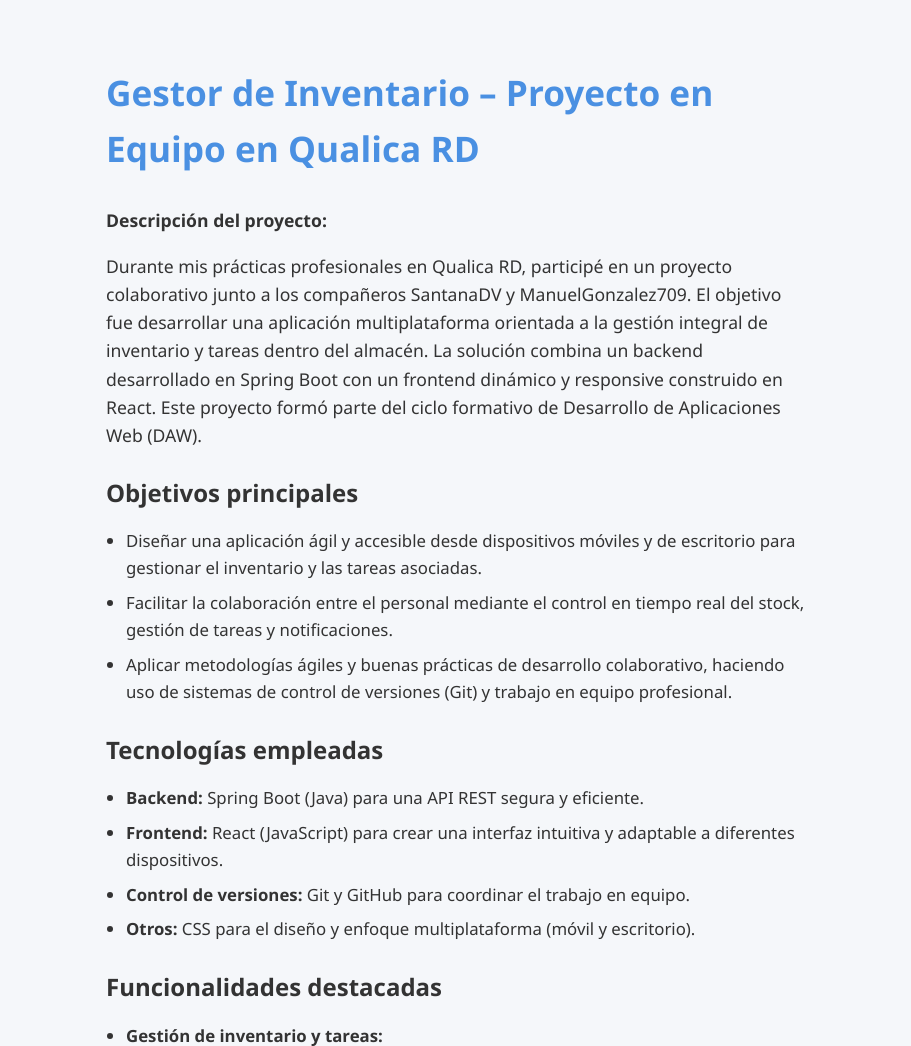
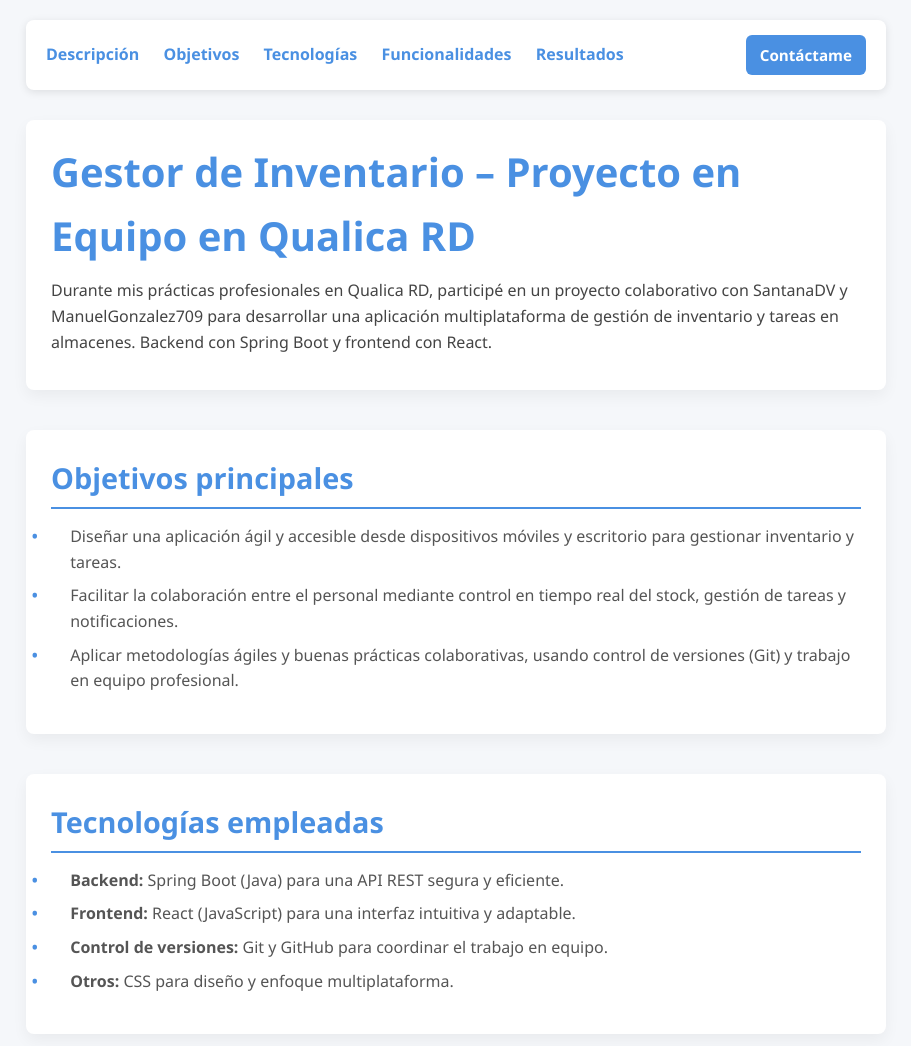
Before and after one commit to rafaRM002/rafaRM002.github.io, a plain HTML site: page projects/project-2/index.html in a window 1280 px wide. Shown: the top 1046 px of the page, without its empty margins (184-1095 px from the left). Drawn offline with Linux system fonts and the light colour scheme.

Commit message:
Update index.html

```diff
--- a/projects/project-2/index.html
+++ b/projects/project-2/index.html
@@ -5,38 +5,141 @@
   <meta name="viewport" content="width=device-width, initial-scale=1" />
   <title>Gestor de Inventario – Qualica RD</title>
   <style>
+    /* Mismo estilo base y nav como en el anterior para coherencia */
+
+    * {
+      margin: 0;
+      padding: 0;
+      box-sizing: border-box;
+    }
+
     body {
       font-family: 'Segoe UI', Tahoma, Geneva, Verdana, sans-serif;
-      max-width: 700px;
-      margin: auto;
-      padding: 40px 20px;
       background: #f5f7fa;
       color: #333;
       line-height: 1.6;
+      padding: 20px;
+      max-width: 900px;
+      margin: auto;
     }
-    h1 {
+
+    nav {
+      display: flex;
+      justify-content: space-between;
+      align-items: center;
+      background: white;
+      padding: 15px 20px;
+      box-shadow: 0 2px 8px rgb(0 0 0 / 0.1);
+      border-radius: 8px;
+      margin-bottom: 30px;
+      position: sticky;
+      top: 0;
+      z-index: 10;
+    }
+
+    nav .nav-links a {
+      margin-right: 20px;
+      font-weight: 600;
       color: #4a90e2;
-      margin-bottom: 30px;
-      font-size: 2.2rem;
+      text-decoration: none;
+      font-size: 1rem;
+      transition: color 0.3s ease;
     }
-    h2 {
-      color: #333;
-      margin-top: 25px;
+
+    nav .nav-links a:hover {
+      text-decoration: underline;
+      color: #3567c2;
+    }
+
+    nav .nav-contact-btn {
+      background-color: #4a90e2;
+      color: white;
+      padding: 8px 14px;
+      border-radius: 6px;
+      font-weight: 600;
+      text-decoration: none;
+      font-size: 0.95rem;
+      transition: background-color 0.3s ease;
+    }
+
+    nav .nav-contact-btn:hover {
+      background-color: #3a78cc;
+    }
+
+    header {
+      margin-bottom: 40px;
+      background: white;
+      padding: 20px 25px;
+      border-radius: 8px;
+      box-shadow: 0 6px 15px rgba(0,0,0,0.05);
+    }
+
+    header h1 {
+      font-size: 2.5rem;
+      color: #4a90e2;
+      margin-bottom: 10px;
+    }
+
+    section {
+      background: white;
+      padding: 25px;
+      border-radius: 8px;
+      box-shadow: 0 6px 15px rgba(0,0,0,0.05);
+      margin-bottom: 40px;
+    }
+
+    section h2 {
+      color: #4a90e2;
+      font-weight: 700;
       margin-bottom: 15px;
-      font-size: 1.5rem;
+      font-size: 1.8rem;
+      border-bottom: 2px solid #4a90e2;
+      padding-bottom: 6px;
     }
-    p {
-      font-size: 1.1rem;
+
+    p, ul {
+      font-size: 1rem;
+      color: #444;
       margin-bottom: 15px;
     }
+
     ul {
-      margin-bottom: 20px;
-      padding-left: 20px;
+      list-style: none;
+      padding-left: 0;
     }
-    li {
+
+    ul li {
+      padding-left: 1.2em;
+      text-indent: -1.2em;
       margin-bottom: 8px;
-      font-size: 1.05rem;
+      color: #555;
     }
+
+    ul li::before {
+      content: "•";
+      color: #4a90e2;
+      font-weight: bold;
+      display: inline-block;
+      width: 1.2em;
+    }
+
+    ul ul li {
+      font-weight: normal;
+      color: #666;
+      margin-bottom: 5px;
+    }
+
+    ul ul li::before {
+      content: "◦";
+      color: #7ab4f8;
+      width: 1.2em;
+    }
+
+    em {
+      color: #666;
+      font-size: 0.9rem;
+    }
+
     a.back-link {
       display: inline-block;
       margin-top: 40px;
@@ -44,35 +147,71 @@
       text-decoration: none;
       font-weight: 600;
       font-size: 1rem;
+      transition: color 0.3s ease;
     }
+
     a.back-link:hover {
       text-decoration: underline;
+      color: #3567c2;
+    }
+
+    /* Responsive */
+    @media (max-width: 600px) {
+      nav {
+        flex-direction: column;
+        gap: 10px;
+        padding: 10px 20px;
+      }
+      nav .nav-links {
+        display: flex;
+        flex-wrap: wrap;
+        justify-content: center;
+        gap: 15px;
+      }
+      nav .nav-contact-btn {
+        align-self: center;
+      }
     }
   </style>
 </head>
 <body>
+
+<nav>
+  <div class="nav-links">
+    <a href="#descripcion">Descripción</a>
+    <a href="#objetivos">Objetivos</a>
+    <a href="#tecnologias">Tecnologías</a>
+    <a href="#funcionalidades">Funcionalidades</a>
+    <a href="#resultados">Resultados</a>
+  </div>
+  <a href="mailto:rafaelrodriguezmengual@gmail.com" class="nav-contact-btn">Contáctame</a>
+</nav>
+
+<header id="descripcion">
   <h1>Gestor de Inventario – Proyecto en Equipo en Qualica RD</h1>
+  <p>Durante mis prácticas profesionales en Qualica RD, participé en un proyecto colaborativo con SantanaDV y ManuelGonzalez709 para desarrollar una aplicación multiplataforma de gestión de inventario y tareas en almacenes. Backend con Spring Boot y frontend con React.</p>
+</header>
 
-  <p><strong>Descripción del proyecto:</strong></p>
-  <p>
-    Durante mis prácticas profesionales en Qualica RD, participé en un proyecto colaborativo junto a los compañeros SantanaDV y ManuelGonzalez709. El objetivo fue desarrollar una aplicación multiplataforma orientada a la gestión integral de inventario y tareas dentro del almacén. La solución combina un backend desarrollado en Spring Boot con un frontend dinámico y responsive construido en React. Este proyecto formó parte del ciclo formativo de Desarrollo de Aplicaciones Web (DAW).
-  </p>
-
+<section id="objetivos">
   <h2>Objetivos principales</h2>
   <ul>
-    <li>Diseñar una aplicación ágil y accesible desde dispositivos móviles y de escritorio para gestionar el inventario y las tareas asociadas.</li>
-    <li>Facilitar la colaboración entre el personal mediante el control en tiempo real del stock, gestión de tareas y notificaciones.</li>
-    <li>Aplicar metodologías ágiles y buenas prácticas de desarrollo colaborativo, haciendo uso de sistemas de control de versiones (Git) y trabajo en equipo profesional.</li>
+    <li>Diseñar una aplicación ágil y accesible desde dispositivos móviles y escritorio para gestionar inventario y tareas.</li>
+    <li>Facilitar la colaboración entre el personal mediante control en tiempo real del stock, gestión de tareas y notificaciones.</li>
+    <li>Aplicar metodologías ágiles y buenas prácticas colaborativas, usando control de versiones (Git) y trabajo en equipo profesional.</li>
   </ul>
+</section>
 
+<section id="tecnologias">
   <h2>Tecnologías empleadas</h2>
   <ul>
     <li><strong>Backend:</strong> Spring Boot (Java) para una API REST segura y eficiente.</li>
-    <li><strong>Frontend:</strong> React (JavaScript) para crear una interfaz intuitiva y adaptable a diferentes dispositivos.</li>
+    <li><strong>Frontend:</strong> React (JavaScript) para una interfaz intuitiva y adaptable.</li>
     <li><strong>Control de versiones:</strong> Git y GitHub para coordinar el trabajo en equipo.</li>
-    <li><strong>Otros:</strong> CSS para el diseño y enfoque multiplataforma (móvil y escritorio).</li>
+    <li><strong>Otros:</strong> CSS para diseño y enfoque multiplataforma.</li>
   </ul>
+</section>
 
+<section id="funcionalidades">
   <h2>Funcionalidades destacadas</h2>
   <ul>
     <li><strong>Gestión de inventario y tareas:</strong>
@@ -85,29 +224,31 @@
     <li><strong>Sistema de usuarios y roles:</strong>
       <ul>
         <li>Autenticación segura con roles diferenciados para trabajadores y administradores.</li>
-        <li>Panel de administración para supervisar y consultar movimientos de inventario y tareas.</li>
+        <li>Panel de administración para supervisar movimientos de inventario y tareas.</li>
       </ul>
     </li>
     <li><strong>Colaboración y trabajo en equipo:</strong>
       <ul>
-        <li>Coordinación con SantanaDV y ManuelGonzalez709, asignando responsabilidades según las fortalezas de cada miembro.</li>
+        <li>Coordinación con SantanaDV y ManuelGonzalez709, asignando responsabilidades según fortalezas.</li>
         <li>Uso de metodologías ágiles y reuniones periódicas para seguimiento y mejora continua.</li>
       </ul>
     </li>
     <li><strong>Pruebas y despliegue:</strong>
       <ul>
-        <li>Implementación y pruebas en un entorno real de empresa, garantizando la estabilidad y funcionalidad de la aplicación.</li>
+        <li>Implementación y pruebas en entorno real de empresa para garantizar estabilidad y funcionalidad.</li>
       </ul>
     </li>
   </ul>
+</section>
 
+<section id="resultados">
   <h2>Resultados y aprendizajes</h2>
-  <p>
-    Este proyecto representó un gran avance en mi formación profesional. Consolidé mis habilidades como desarrollador Full Stack, mejoré mi capacidad para trabajar en equipo y enfrenté retos reales propios de un entorno empresarial. Gracias a mi formación previa en el Grado Superior de Aplicaciones Multiplataforma (DAM), pude aportar una visión integral y soluciones que abarcaban tanto el backend como el frontend, asegurando calidad y buenas prácticas en el producto final.
-  </p>
+  <p>Este proyecto fue un gran avance en mi formación profesional, consolidando mis habilidades como desarrollador Full Stack y mejorando mi capacidad para trabajar en equipo en un entorno empresarial real.</p>
+  <p>Gracias a mi formación previa en DAM, aporté soluciones integrales en backend y frontend, asegurando calidad y buenas prácticas.</p>
+  <p><em>Nota: Proyecto desarrollado con SantanaDV y ManuelGonzalez709 durante prácticas del ciclo DAW en Qualica RD, usando Spring Boot y React.</em></p>
+</section>
 
-  <p><em>Nota: Proyecto desarrollado en colaboración con SantanaDV y ManuelGonzalez709 durante las prácticas del ciclo DAW en Qualica RD, utilizando Spring Boot y React.</em></p>
+<a href="../../index.html" class="back-link">← Volver al Portafolio</a>
 
-  <a href="../../index.html" class="back-link">← Volver al Portafolio</a>
 </body>
 </html>
```
